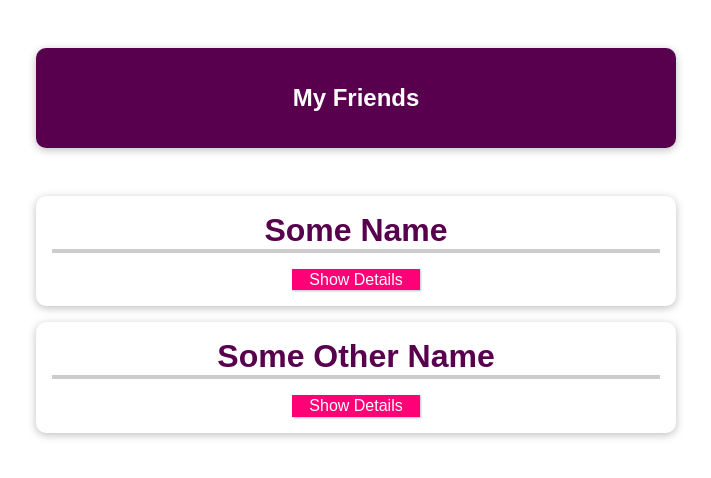
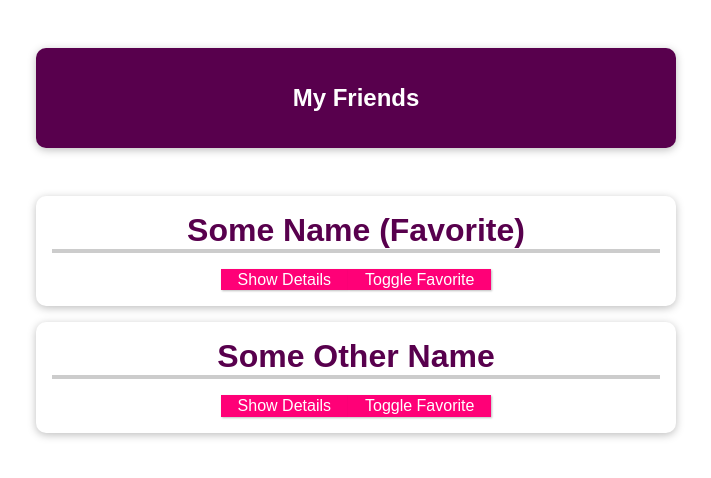
Before and after one commit to brrond/vuejs-learning, a Vue app in the folder component-communication/: page / in a window 1280 px wide. Shown: the top 478 px of the page, without its empty margins (284-995 px from the left). Built offline with nearby package versions, Linux system fonts and the light colour scheme.

Commit message:
cc: simple props handling

```diff
--- a/component-communication/src/App.vue
+++ b/component-communication/src/App.vue
@@ -21,7 +21,7 @@ const friends = [
       <h1>My Friends</h1>
     </header>
     <ul>
-      <friend-contact name="Some Name" phone-number="01234 78992" email="some@name.com"></friend-contact>
+      <friend-contact name="Some Name" phone-number="01234 78992" email="some@name.com" :is-favorite="true"></friend-contact>
       <friend-contact name="Some Other Name" phone-number="8992" email="some-other@name.com"></friend-contact>
     </ul>
   </section>
--- a/component-communication/src/components/FriendContact.vue
+++ b/component-communication/src/components/FriendContact.vue
@@ -1,29 +1,34 @@
 <script setup lang="ts">
-import { ref } from 'vue'
+import { onMounted, ref } from 'vue'
 
 const detailsAreVisible = ref(false);
-const friend = {
-  id: "manuel",
-  name: "Manuel Lorenz",
-  phone: "0123 45678 90",
-  email: "manuel@localhost.com",
-};
+var isFavoriteInComponent = ref(false);
 
 function toggleDetails() {
   detailsAreVisible.value = !detailsAreVisible.value;
 }
 
-defineProps({
+const props = defineProps({
   name: { type: String, required: true },
   phoneNumber: { type: String, required: true },
   email: { type: String, required: true },
+  isFavorite: { type: Boolean, required: false, default: false, },
+});
+
+function toggleFavorite() {
+  isFavoriteInComponent.value = !isFavoriteInComponent.value
+}
+
+onMounted(() => {
+  isFavoriteInComponent.value = props.isFavorite.valueOf()
 });
 </script>
 
 <template>
   <li>
-    <h2>{{ name }}</h2>
+    <h2>{{ name }} {{ isFavoriteInComponent ? "(Favorite)" : "" }}</h2>
     <button @click="toggleDetails">{{ detailsAreVisible ? 'Hide' : 'Show' }} Details</button>
+    <button @click="toggleFavorite">Toggle Favorite</button>
     <ul v-if="detailsAreVisible">
       <li>
         <strong>Phone:</strong>
```
